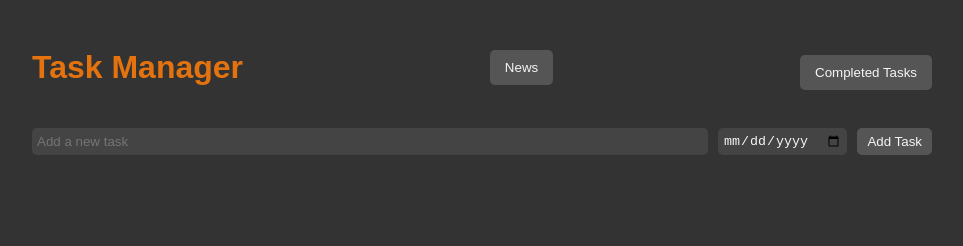
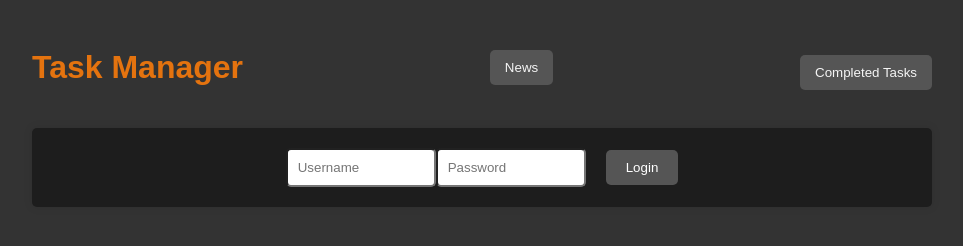
Before and after one commit to JamesABradsher/Comp_426_Final_Project, a website: page index.html in a window 1280 px wide. Shown: the whole page, without its empty margins (158-1121 px from the left). Drawn offline with Linux system fonts and the light colour scheme; no server answers.

Commit message:
No real changes

```diff
--- a/app.js
+++ b/app.js
@@ -12,7 +12,6 @@ const answerDisplay = document.getElementById('answer-display');
 
 let tasks = [];
 let loggedIn = false; // change to test login functionality
-
 
 loginBtn.addEventListener('click', () => {
   const username = document.getElementById('username').value;
--- a/index.html
+++ b/index.html
@@ -23,13 +23,13 @@
         </div>
       </div>
     </header>
-    <div class="login-container hidden">
+    <div class="login-container ">
       <input type="text" id="username" placeholder="Username">
       <input type="password" id="password" placeholder="Password">
       <button type="button" id="login-btn">Login</button>
       <span id="login-error" class="error-message">Invalid username or password</span>
     </div>
-    <div class="task-container">
+    <div class="task-container hidden">
       <div class="task-input">
         <input type="text" id="task-input" placeholder="Add a new task">
         <input type="date" id="due-date-input">
```
